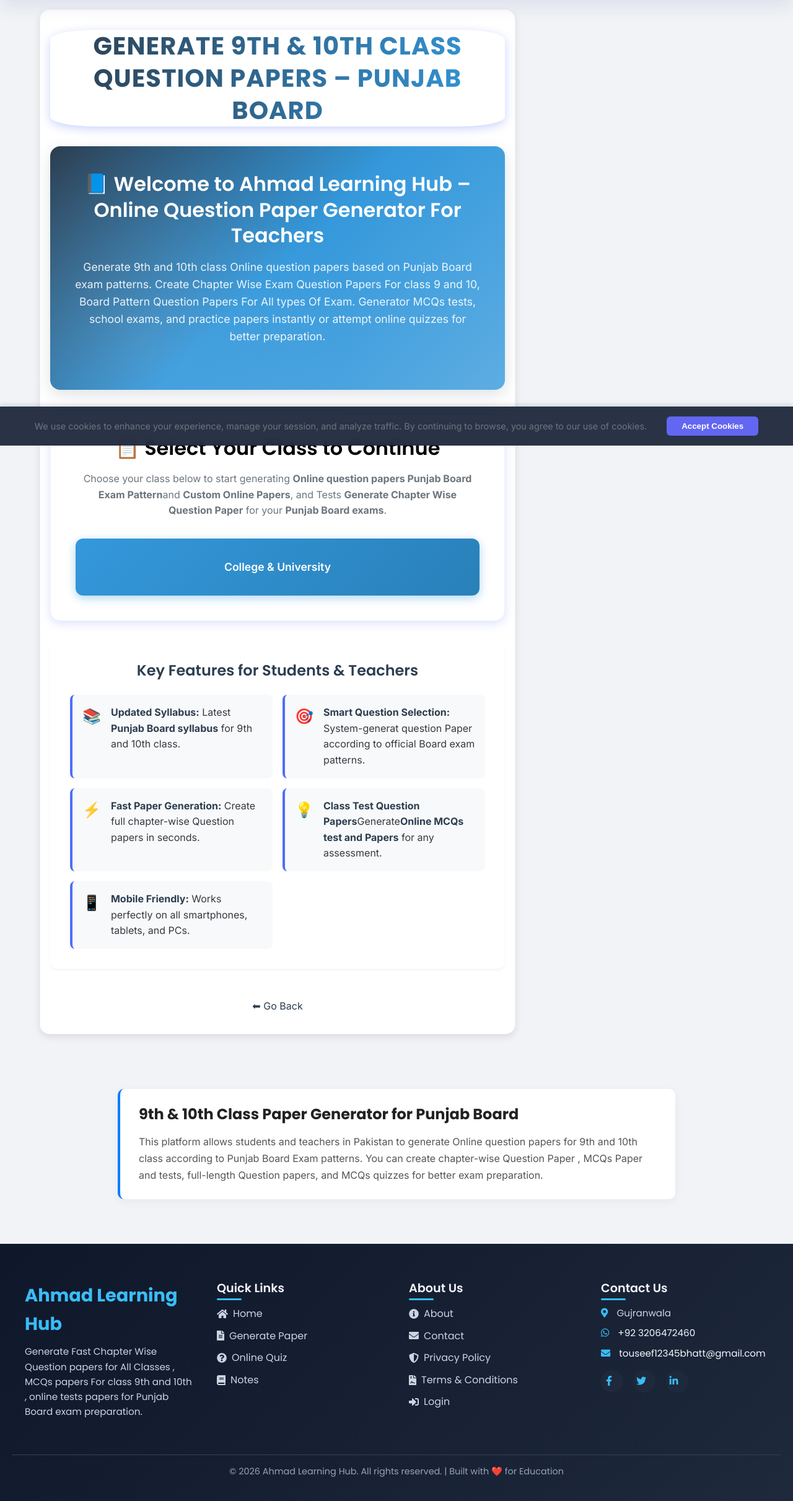
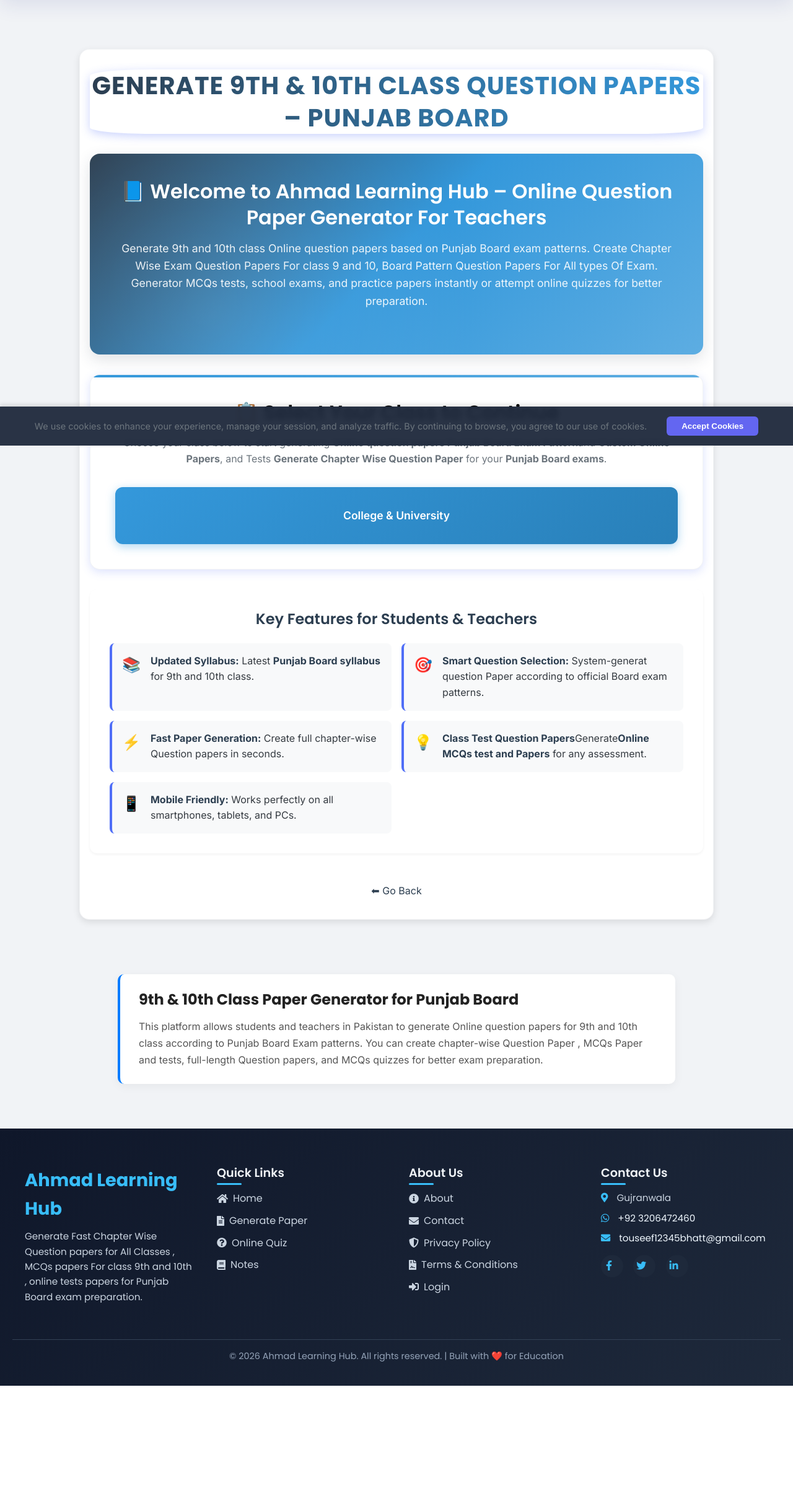
Before and after one commit to Touseef-Bhatti/questionpaper, a PHP site: page /questionpaper/select_class.php in a window 1280 px wide. Shown: the part 81-2503 px from the top of the page at 62% size. After the commit the page ends 2317 px from the top, so only its background shows below. Run offline with PHP 8.4, Linux system fonts and the light colour scheme; data that the repository does not hold is empty.

Commit message:
fix margins

```diff
--- a/css/select_book.css
+++ b/css/select_book.css
@@ -15,10 +15,11 @@ body {
 
 }
 .main-container {
-    width: 70%;
-    margin: 5% auto 5% 5%;
+    width: 80%;
+    margin: auto;
     padding: 2rem;
    background-color: --white;
+   margin-top: 10%;
 }
 @media (max-width: 768px) {
     .main-container {
--- a/css/select_chapter.css
+++ b/css/select_chapter.css
@@ -124,8 +124,9 @@
 			text-align: center;
 		}
 		.chapter-container {
-			max-width: 65%;
-			margin: 5% auto 5% 5%;
+			max-width: 80%;
+			margin: auto;
+            margin-top: 10%;
 			padding: 20px;
 			background: white;
 			border-radius: 8px;
--- a/css/select_class.css
+++ b/css/select_class.css
@@ -1,6 +1,9 @@
+ .main-content {
+          margin-top: 10%;
+        }
  .select-class-content {
-            max-width: 60%;
-            margin: 5% auto 5% 5%;
+            max-width: 80%;
+            margin: auto;
             padding: 2rem 1rem;
             text-align: center;
             background: var(--white);
--- a/generate_question_paper.php
+++ b/generate_question_paper.php
@@ -1467,7 +1467,7 @@ window.addEventListener('load', () => {
     updateReviewCharCount();
     const hasReviewedLocally = localStorage.getItem('site_review_submitted') === 'true' || localStorage.getItem('quiz_review_submitted') === 'true';
     if (!hasAlreadyReviewedServer && !hasReviewedLocally) {
-        setTimeout(() => openReviewModal(), 3000);
+        setTimeout(() => openReviewModal(), 15000);
     }
 });
 
@@ -2036,4 +2036,6 @@ async function downloadDOCX() {
 
 
 </script>
-<?php include 'footer.php'; ?>
+<div style="margin-top: 10%;">
+    <?php include 'footer.php'; ?>
+</div>
--- a/questionPaperFromTopic/generate_ai_paper.php
+++ b/questionPaperFromTopic/generate_ai_paper.php
@@ -1274,7 +1274,7 @@ function generateQuestionsByTopicAI($type, $topics, $count) {
             updateReviewCharCount();
             const hasReviewedLocally = localStorage.getItem('site_review_submitted') === 'true' || localStorage.getItem('quiz_review_submitted') === 'true';
             if (!hasAlreadyReviewedServer && !hasReviewedLocally) {
-                setTimeout(() => openReviewModal(), 3000);
+                setTimeout(() => openReviewModal(), 15000);
             }
         });
         </script>
```
Also changed, not shown: select_question.php (+5 -4 lines).
